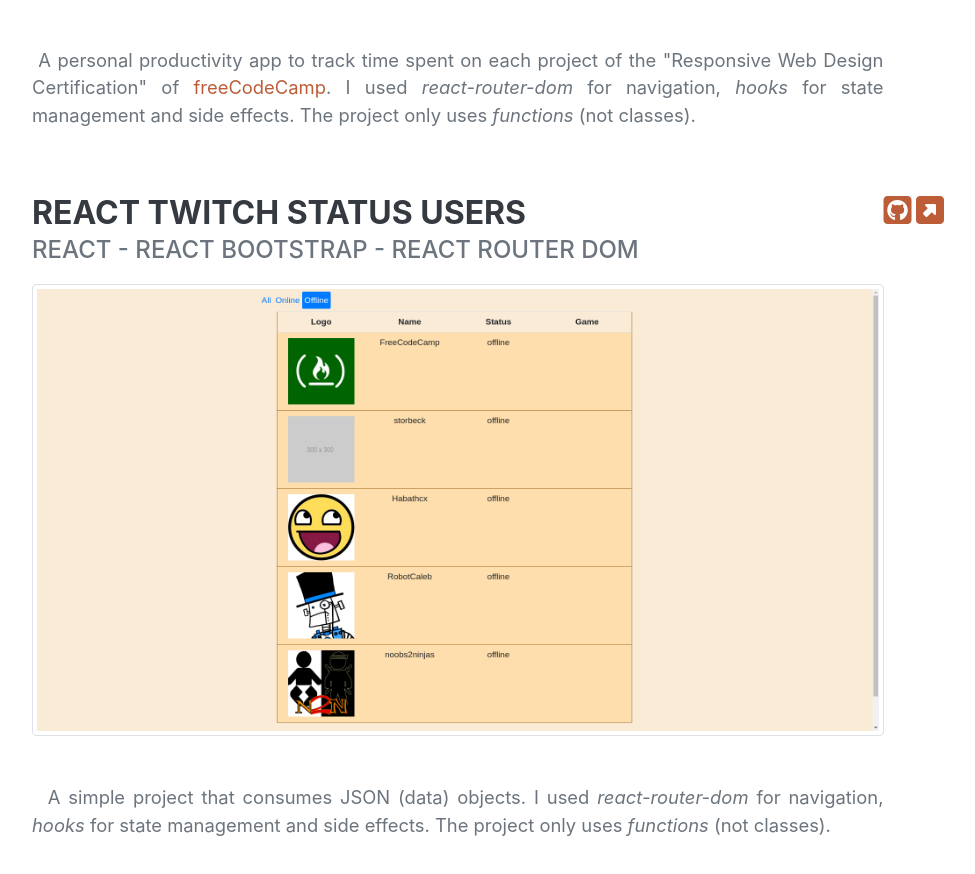
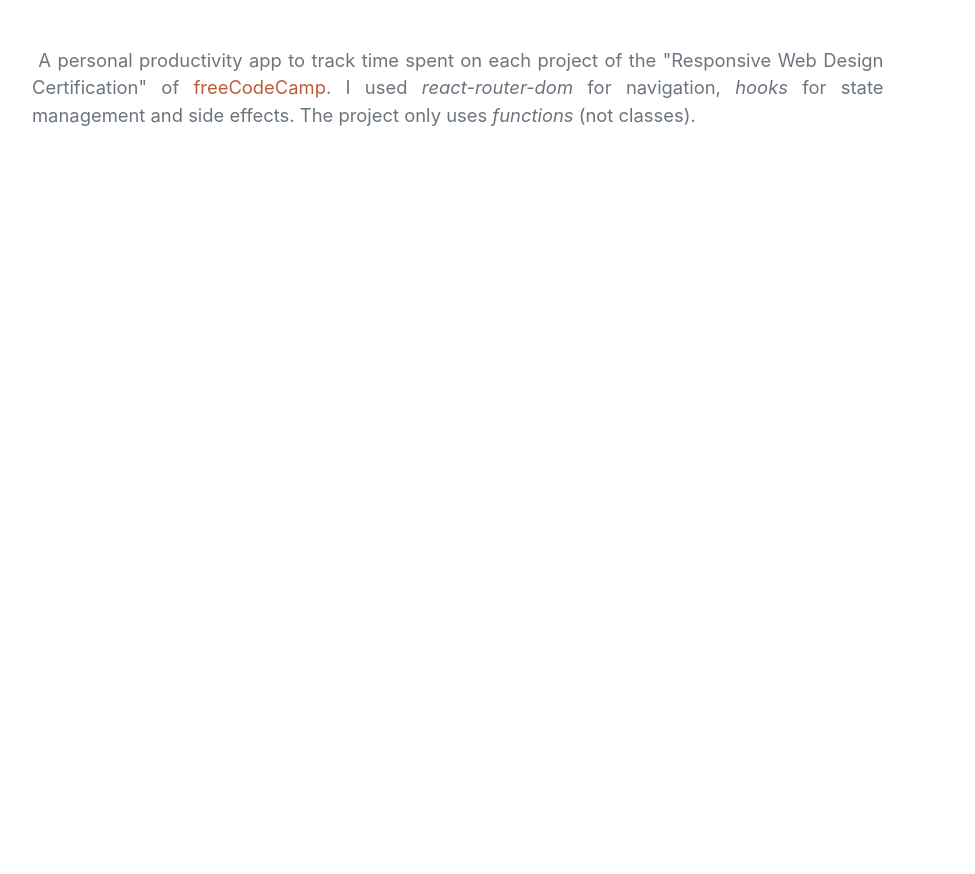
Before and after one commit to diegoperezm/portfolio, a plain HTML site: page index.html in a window 1280 px wide. Shown: the part 4159-5033 px from the top of the page, without its empty margins (288-1263 px from the left). After the commit the page ends 4433 px from the top, so only its background shows below. Drawn offline with nearby package versions, Linux system fonts and the light colour scheme; a web font is replaced by a local one.

Commit message:
Remove project: REACT TWITCH STATUS USERS

```diff
--- a/index.html
+++ b/index.html
@@ -116,19 +116,6 @@
             </div>
           </div>
 
-          <div class="d-flex flex-column flex-md-row justify-content-between mb-5">
-            <div class="flex-grow-1">
-              <h3 class="mb-0">REACT TWITCH STATUS USERS</h3>
-              <div class="subheading mb-3">react - react bootstrap - react router dom</div>
-              <img src="img/react-twitch-project.png" alt="react twitch project" class="img-fluid  img-thumbnail">
-              <p class="lead mt-5 text-justify">&nbsp; A simple project that consumes JSON (data) objects. I used <i>react-router-dom</i> for navigation, <i>hooks</i> for state management  and side effects. The project only uses <i>functions</i> (not classes).</p>
-            </div>
-            <div class="flex-shrink-0">
-              <a href="https://github.com/diegoperezm/react-twitch-status-users"><i class="fab fa-2x fa-github-square"></i></a>
-              <a href="https://diegoperezm.github.io/react-twitch-status-users/#/offline"><i class="fas fa-2x  fa-external-link-square-alt"></i></a>
-            </div>
-          </div>
-
         </div>
       </section>
     </div>
```
